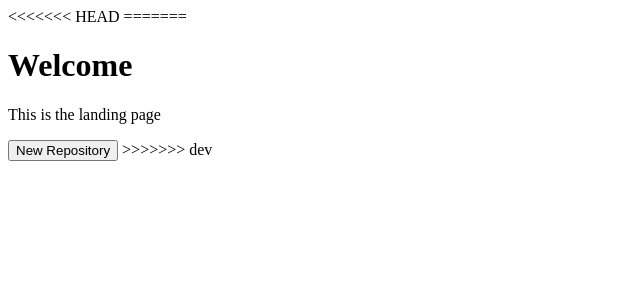
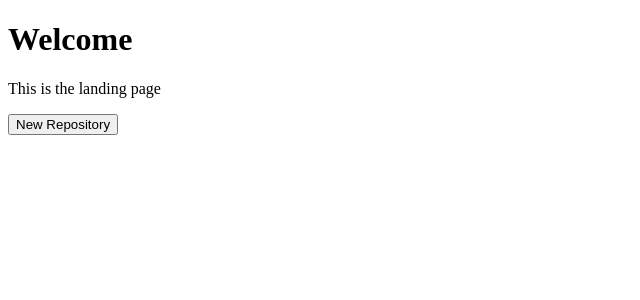
Before and after one commit to Woozical/springboard-capstone-1, a Flask app: page / in a window 1280 px wide. Shown: the top 300 px of the page, without its empty margins (0-640 px from the left). Run offline with Flask 2, Linux system fonts and the light colour scheme.

Commit message:
actually resolve merge conflicts

```diff
--- a/templates/base.html
+++ b/templates/base.html
@@ -4,20 +4,13 @@
     <meta charset="UTF-8">
     <meta http-equiv="X-UA-Compatible" content="IE=edge">
     <meta name="viewport" content="width=device-width, initial-scale=1.0">
-<<<<<<< HEAD
-    <title>Document</title>
-</head>
-<body>
-
-=======
     <title>{% block title %}{% endblock %}</title>
 </head>
 <body>
-    {% block content %}
+      {% block content %}
     {% endblock %}
     <script src="https://unpkg.com/axios/dist/axios.min.js"></script>
     {% block script %}
     {% endblock %}
->>>>>>> dev
 </body>
 </html>
```
Also changed, not shown: 1 other file.
